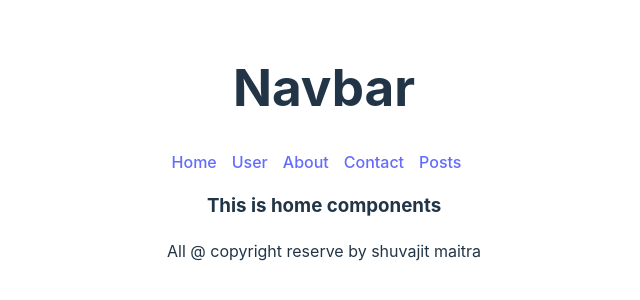
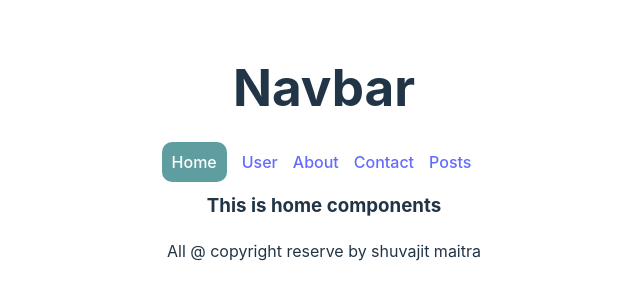
Before and after one commit to shuvajitmaitra/Module-45, a React (Vite) app: page / in a window 1280 px wide. Shown: the part 248-548 px from the top of the page, without its empty margins (316-956 px from the left). Built offline with nearby package versions, Linux system fonts and the light colour scheme.

Commit message:
explore navigation hook and use Location hook

```diff
--- a/src/components/Header/Header.css
+++ b/src/components/Header/Header.css
@@ -1,4 +1,10 @@
 div a {
-    margin-right: 15px;
+  margin-right: 15px;
+}
 
+div a.active {
+  color: white;
+  background-color: cadetblue;
+  padding: 10px;
+  border-radius: 10px;
 }
--- a/src/components/Header/Header.jsx
+++ b/src/components/Header/Header.jsx
@@ -1,14 +1,14 @@
-import { Link } from "react-router-dom";
+import { NavLink } from "react-router-dom";
 import "./Header.css";
 const Header = () => {
   return (
     <div>
       <h1>Navbar</h1>
-      <Link to="/">Home</Link>
-      <Link to="/user">User</Link>
-      <Link to="/about">About</Link>
-      <Link to="/contact">Contact</Link>
-      <Link to="/posts">Posts</Link>
+      <NavLink to="/">Home</NavLink>
+      <NavLink to="/user">User</NavLink>
+      <NavLink to="/about">About</NavLink>
+      <NavLink to="/contact">Contact</NavLink>
+      <NavLink to="/posts">Posts</NavLink>
     </div>
   );
 };
--- a/src/components/Home/Home.jsx
+++ b/src/components/Home/Home.jsx
@@ -1,14 +1,20 @@
-import { Outlet } from "react-router-dom";
+import { Outlet, useNavigation } from "react-router-dom";
 import Header from "../Header/Header";
 import "../../../src/App.css";
 import Footer from "../Footer/Footer";
 
 const Home = () => {
+  const navigation = useNavigation();
   return (
     <div>
       <Header></Header>
       <h3>This is home components</h3>
-      <Outlet></Outlet>
+      {navigation.state === "loading" ? (
+        "hello i am shuvo..."
+      ) : (
+        <Outlet></Outlet>
+      )}
+
       <Footer></Footer>
     </div>
   );
--- a/src/components/Post/Post.jsx
+++ b/src/components/Post/Post.jsx
@@ -11,6 +11,7 @@ const Post = ({ post }) => {
     borderRadius: "10px",
     display: "flex",
     flexDirection: "column",
+    background: "cadetblue",
   };
 
   const navigate = useNavigate();
```
